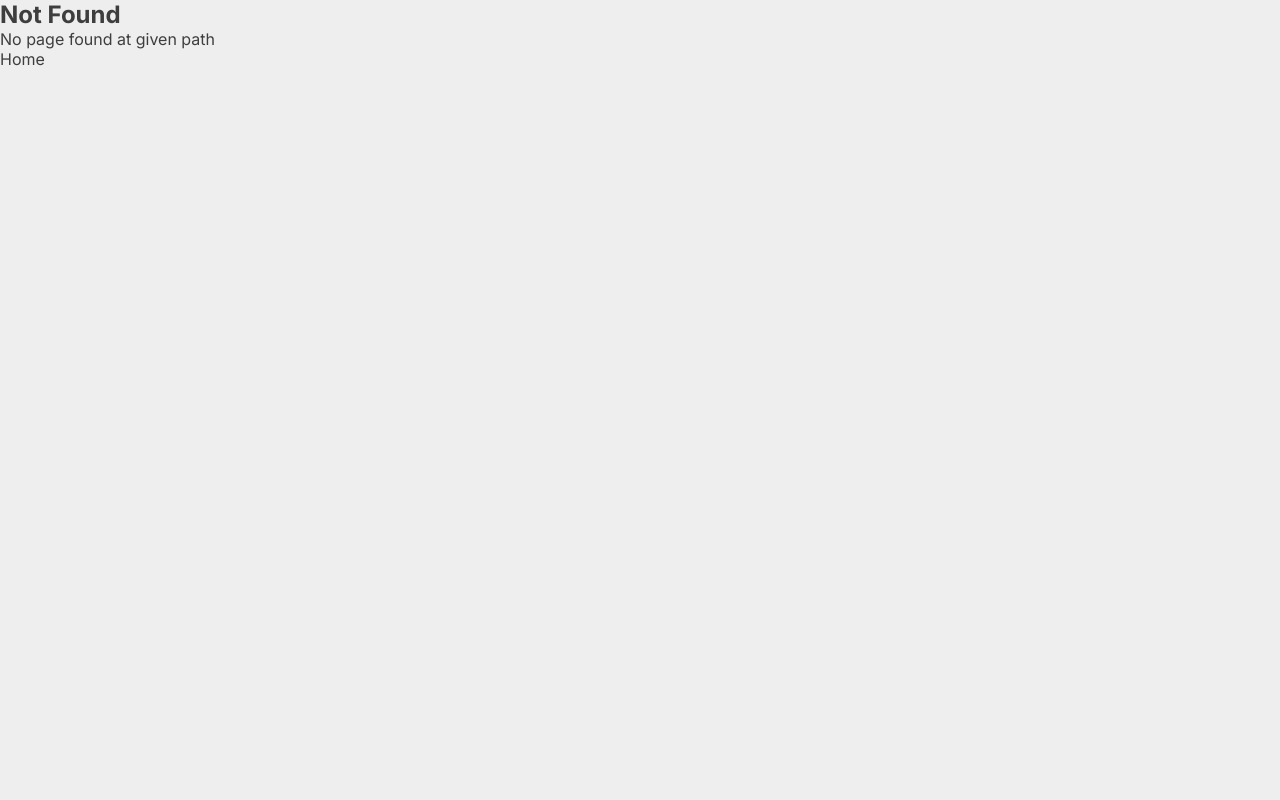
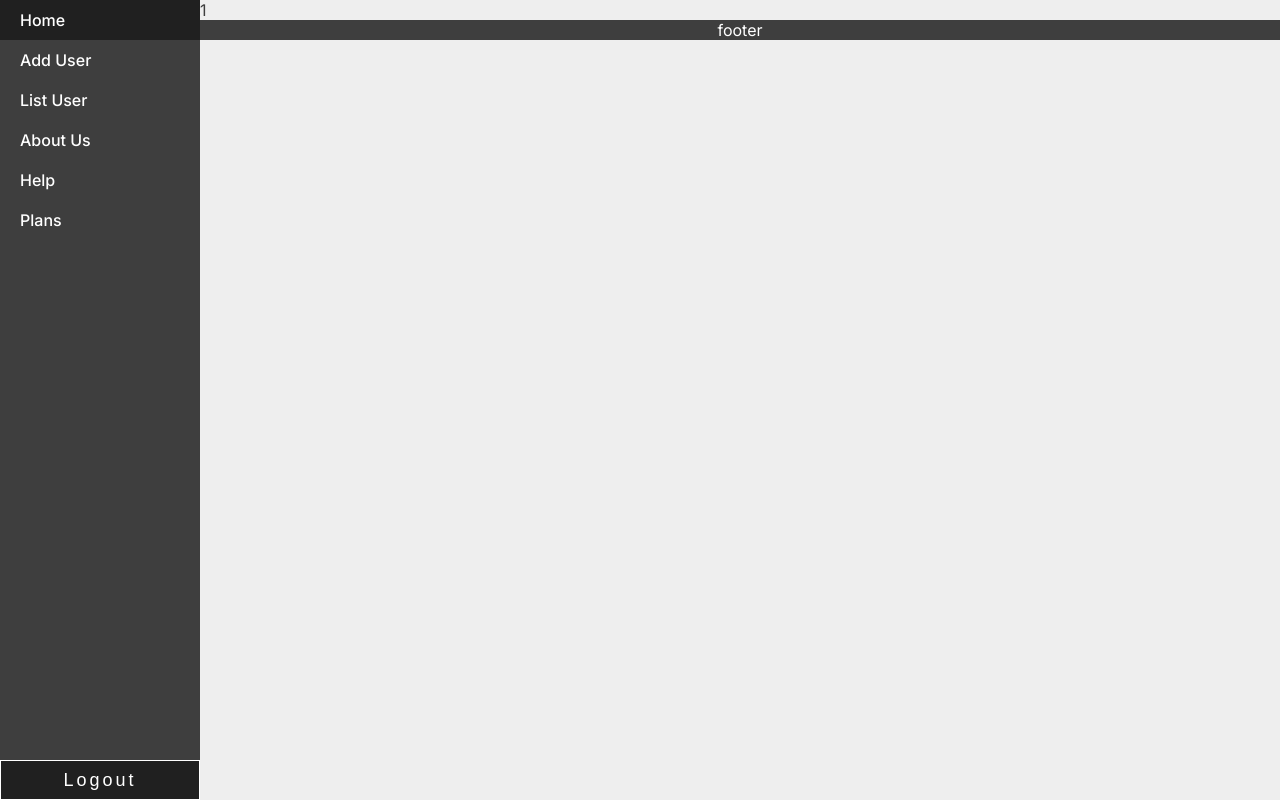
Before and after one commit to syed-neosoft-demos/nextjs-demo-ld, a Next.js app: page /panel/list-user/1 in a window 1280 px wide. Before the commit this address had no page. Built offline with nearby package versions, Linux system fonts and the light colour scheme.

Commit message:
dynamic route implemented

```diff
--- /dev/null
+++ b/app/_shared/shared.module.css
@@ -0,0 +1,33 @@
+.menuContainer {
+  height: 100vh;
+  display: flex;
+  flex-direction: column;
+  justify-content: space-between;
+}
+.menuContainer ul {
+  display: flex;
+  flex-direction: column;
+  justify-content: center;
+  list-style: none;
+  font-size: 16px;
+  font-weight: 500;
+  width: 100%;
+}
+.menuContainer ul li {
+  padding: 10px 20px;
+}
+.menuContainer ul li:hover {
+  background-color: var(--light-black);
+  width: 100%;
+  cursor: pointer;
+}
+.menuContainer button {
+  width: 100%;
+  height: 40px;
+  font-size: 18px;
+  cursor: pointer;
+  background-color: var(--light-black);
+  color: white;
+  border: 1px solid white;
+  letter-spacing: 3px;
+}
--- /dev/null
+++ b/app/_shared/side-menu.tsx
@@ -0,0 +1,18 @@
+import style from "./shared.module.css";
+function SideMenu() {
+  return (
+    <div className={style.menuContainer}>
+      <ul>
+        <li>Home</li>
+        <li>Add User</li>
+        <li>List User</li>
+        <li>About Us</li>
+        <li>Help</li>
+        <li>Plans</li>
+      </ul>
+      <button type="button">Logout</button>
+    </div>
+  );
+}
+
+export default SideMenu;
--- a/app/panel/layout.tsx
+++ b/app/panel/layout.tsx
@@ -1,14 +1,15 @@
+import SideMenu from "../_shared/side-menu";
 import style from "./panel.module.css";
 
 const layout = ({ children }: { children: React.ReactNode }) => {
   return (
     <div className={style.panelContainer}>
-      <aside>
-        <div className={style.sideMenu}>side menu</div>
+      <aside className={style.panelSide}>
+        <SideMenu />
       </aside>
       <main className={style.panelMain}>
         {children}
-        <footer>
+        <footer className={style.footer}>
           <p>footer</p>
         </footer>
       </main>
--- /dev/null
+++ b/app/panel/list-user/[userId]/page.tsx
@@ -0,0 +1,8 @@
+type Props = {
+  params: { userId: string };
+};
+const page = ({ params }: Props) => {
+  return <div>{params?.userId}</div>;
+};
+
+export default page;
--- /dev/null
+++ b/app/panel/list-user/loading.tsx
@@ -0,0 +1,5 @@
+const Loading = () => {
+  return <div>Loading</div>;
+};
+
+export default Loading;
--- a/app/panel/panel.module.css
+++ b/app/panel/panel.module.css
@@ -0,0 +1,23 @@
+.panelContainer {
+  display: flex;
+  height: 100vh;
+}
+.panelSide {
+  flex: 0 0 200px;
+  background-color: var(--dark-gray);
+  height: 100vh;
+  color: white;
+}
+.panelMain {
+  flex-grow: 1;
+  min-height: 100vh;
+}
+
+/* FOOTER CSS START */
+.footer {
+  width: 100%;
+  background-color: var(--dark-gray);
+  color: white;
+  text-align: center;
+}
+/* FOOTER CSS END */
```
Also changed, not shown: app/_utils/api-call.ts (added, +11 -0 lines), app/panel/list-user/page.module.css (added, +28 -0 lines), app/panel/list-user/page.tsx (+38 -3 lines), app/panel/not-found.tsx (deleted, +0 -11 lines), app/panel/home/page.tsx (renamed from app/panel/dashboard/page.tsx).
